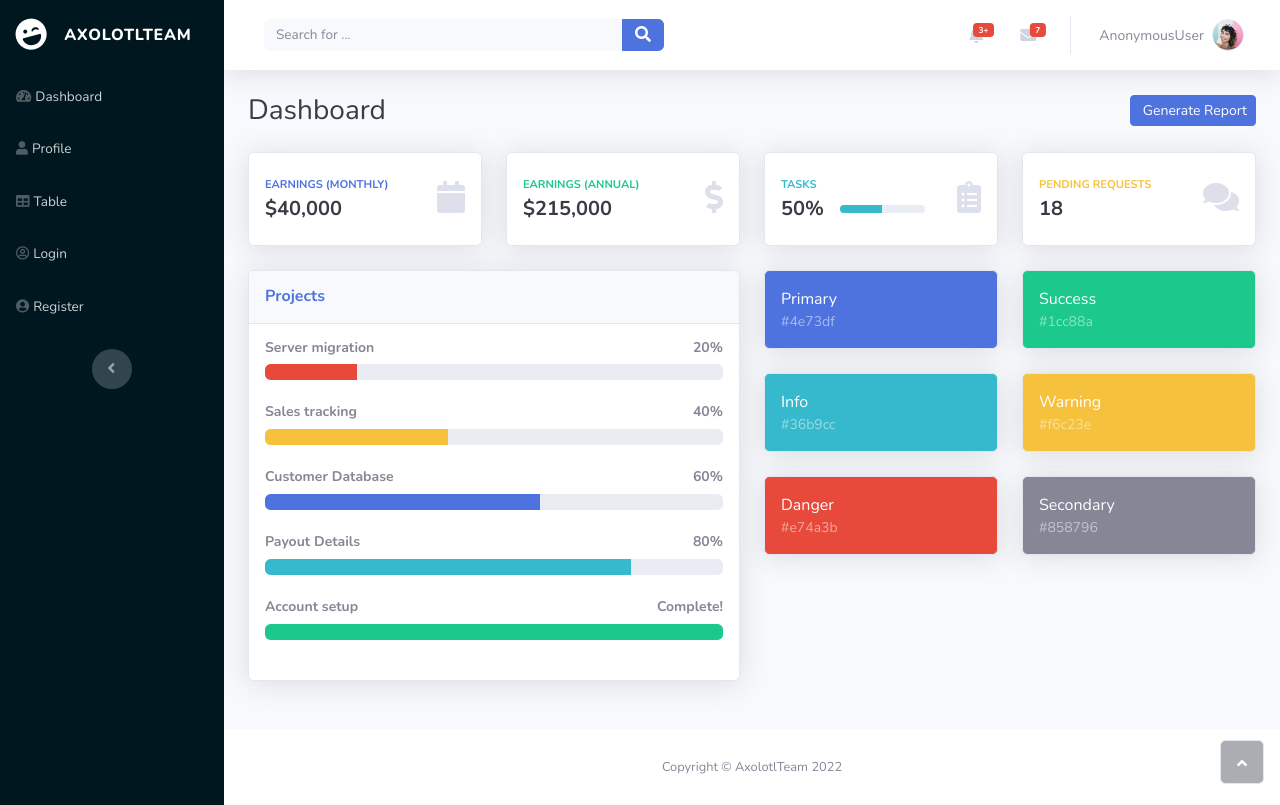
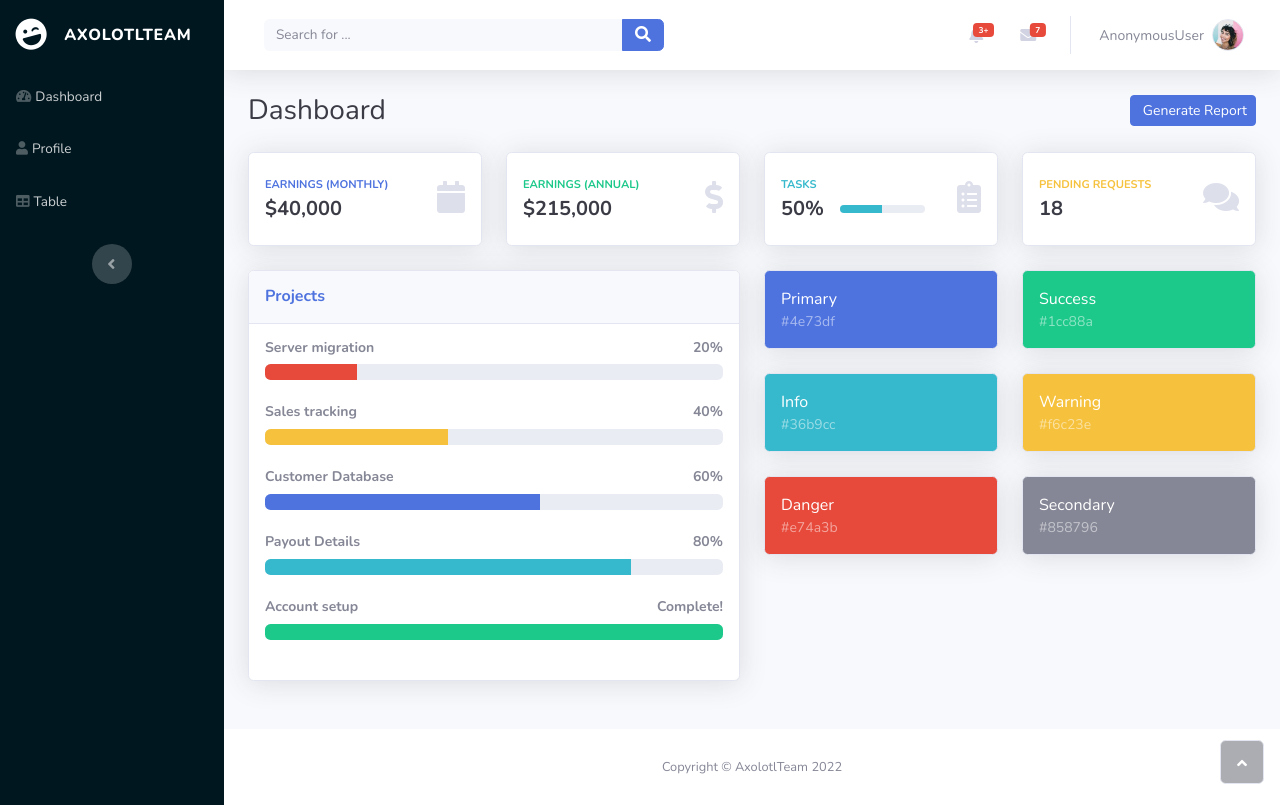
Before and after one commit to USMEX/Stock-System, a Django app: template templates/dashboard.html in a window 1280 px wide. Run offline with Django 3.2, Linux system fonts and the light colour scheme; the template is opened without the code that fills it, so the values that code supplies are empty; some libraries are stand-ins or nearby versions.

Commit message:
Useless boton removal fron navbar.

```diff
--- a/templates/base/navbarL.html
+++ b/templates/base/navbarL.html
@@ -10,8 +10,6 @@
             <li class="nav-item"><a class="nav-link {{home}}" href="{% url 'home'%}"><i class="fas fa-tachometer-alt"></i><span>Dashboard</span></a></li>
             <li class="nav-item"><a class="nav-link {{workerProfile}}" href="{% url 'workerProfile'%}"><i class="fas fa-user"></i><span>Profile</span></a></li>
             <li class="nav-item"><a class="nav-link {{workerList}}" href="{% url 'workerList' %}"><i class="fas fa-table"></i><span>Table</span></a></li>
-            <li class="nav-item"><a class="nav-link {{SignUp}}" href="/login.html"><i class="far fa-user-circle"></i><span>Login</span></a></li>
-            <li class="nav-item"><a class="nav-link {{SignIn}}" href="/register.html"><i class="fas fa-user-circle"></i><span>Register</span></a></li>
         </ul>
         <div class="text-center d-none d-md-inline"><button class="btn rounded-circle border-0" id="sidebarToggle" type="button"></button></div>
     </div>
```
